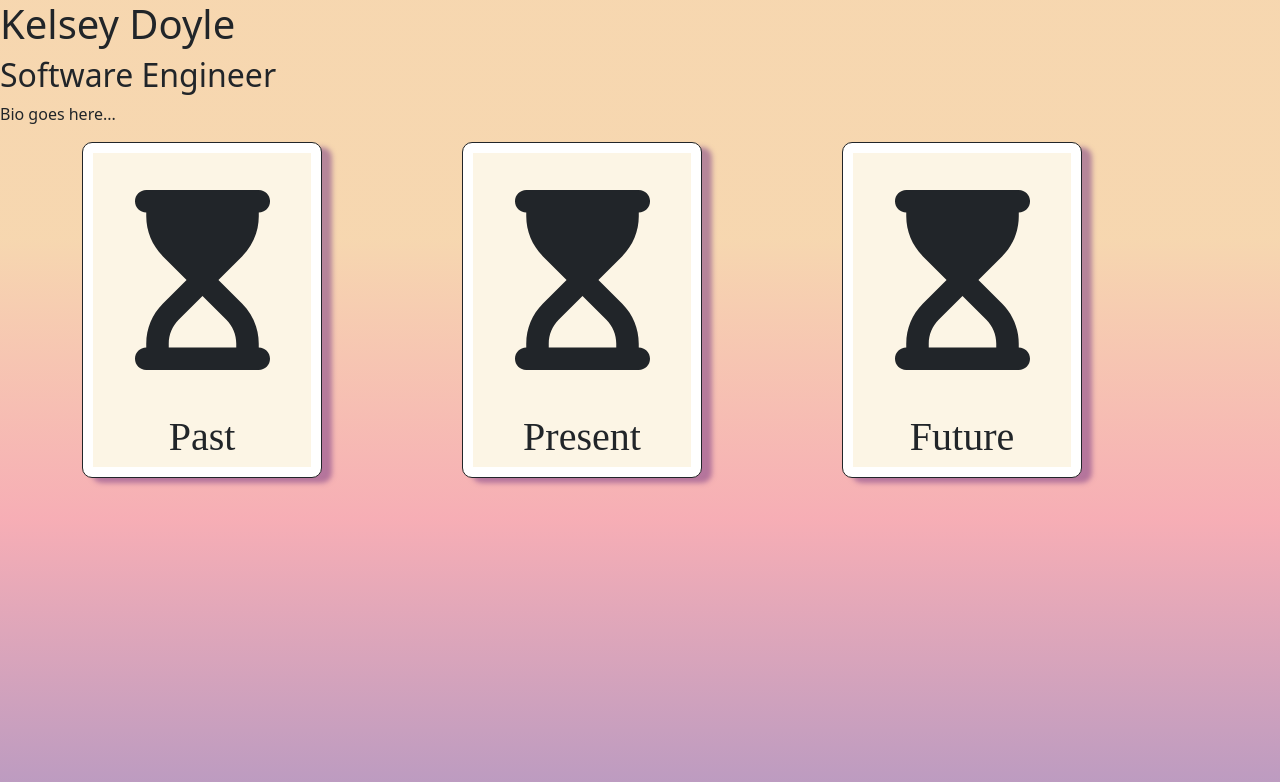
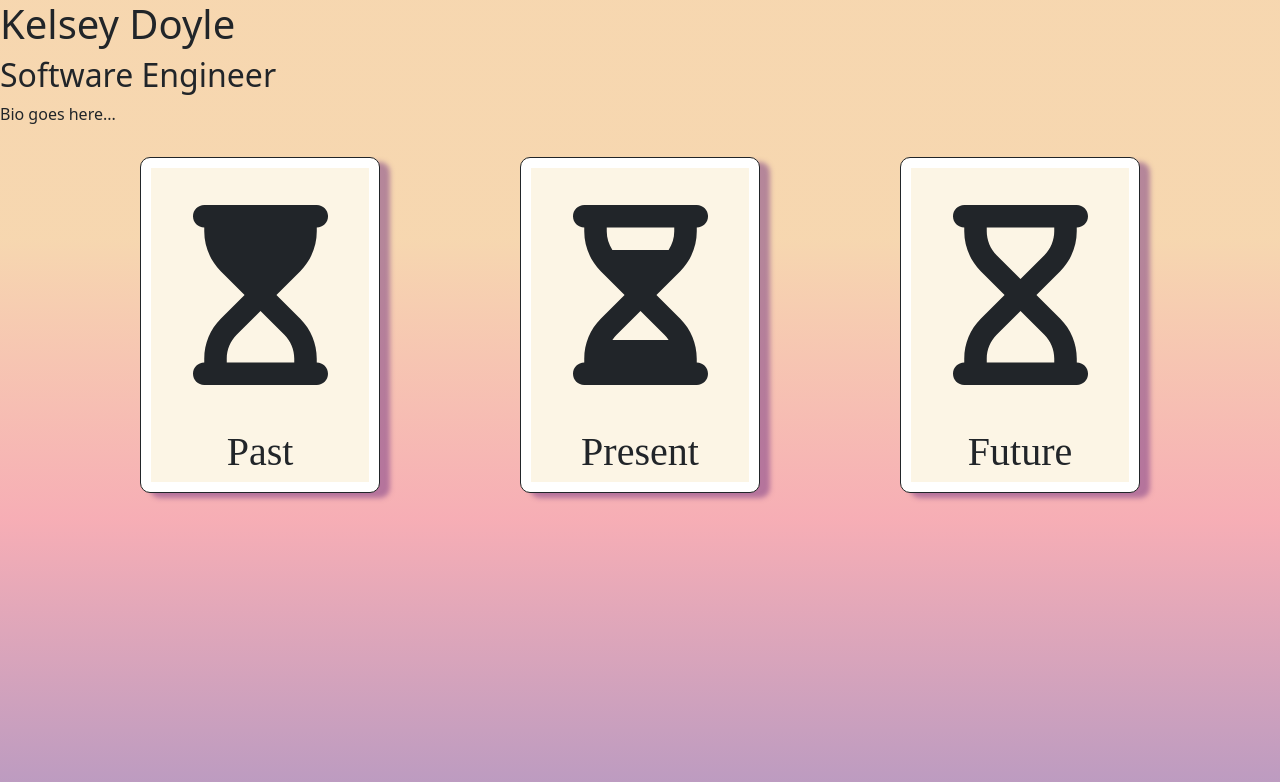
Before and after one commit to kdoyle390/KD-portfolio, a React (Create React App) app: page / in a window 1280 px wide. Shown: the top 782 px of the page. Built offline with nearby package versions, Linux system fonts and the light colour scheme; a web font is replaced by a local one.

Commit message:
passed icons through props. fixed card title font so that it is static

```diff
--- a/src/App.js
+++ b/src/App.js
@@ -1,9 +1,18 @@
 import Card from './Card.js';
-
+import { faHourglassStart } from '@fortawesome/free-solid-svg-icons';
+import { faHourglassHalf } from '@fortawesome/free-solid-svg-icons';
+import { faHourglassEmpty } from '@fortawesome/free-solid-svg-icons';
+import { FontAwesomeIcon } from '@fortawesome/react-fontawesome';
 
 function App() {
 
+
   const timeTitle = ['Past', 'Present', 'Future']
+  const iconList = [];
+
+  iconList.push(<FontAwesomeIcon icon={faHourglassStart} />);
+  iconList.push(<FontAwesomeIcon icon={faHourglassHalf} />);
+  iconList.push(<FontAwesomeIcon icon={faHourglassEmpty} />)
 
   return (
     <div className="App">
@@ -14,14 +23,14 @@ function App() {
       </div>
       <div className="container text-center">
         <div className="row">
-          <div className="col-lg-4 col-md-12">
-            <Card timeTitle={timeTitle[0]} />
+          <div className="col-lg-4 col-md-12 card-container">
+            <Card timeTitle={timeTitle[0]} iconList={iconList[0]} />
           </div>
-          <div className="col-lg-4 col-md-12">
-            <Card timeTitle={timeTitle[1]}/>
+          <div className="col-lg-4 col-md-12 card-container">
+            <Card timeTitle={timeTitle[1]} iconList={iconList[1]}/>
           </div>
-          <div className="col-lg-4 col-md-12">
-            <Card timeTitle={timeTitle[2]}/>
+          <div className="col-lg-4 col-md-12 card-container">
+            <Card timeTitle={timeTitle[2]} iconList={iconList[2]}/>
           </div>
         </div>
       </div>
--- a/src/Card.js
+++ b/src/Card.js
@@ -1,11 +1,11 @@
 import { faHourglassStart } from '@fortawesome/free-solid-svg-icons';
-import { FontAwesomeIcon } from '@fortawesome/react-fontawesome'
+import { FontAwesomeIcon } from '@fortawesome/react-fontawesome';
 
-function Card({timeTitle}) {
+function Card({timeTitle, iconList}) {
     return(
         <div className="tarot-card">
             <p className="fa-icon-styling">
-                <FontAwesomeIcon icon={faHourglassStart} />
+                {iconList}
             </p>
             <h1 className="card-title">{timeTitle}</h1>
         </div>
--- a/src/index.css
+++ b/src/index.css
@@ -18,6 +18,12 @@ code {
     monospace;
 }
 
+.card-container {
+  display: flex;
+  align-items: center;
+  justify-content: center;
+}
+
 
 .tarot-card {
   border-style: solid;
@@ -27,6 +33,7 @@ code {
   border-radius: 10px;
   box-shadow: 10px 5px 5px rgb(115, 54, 132, 0.5), inset 0px 0px 0px 10px white;
   background-color: #FCF5E5;
+  margin: 15px;
 }
 
 .fa-icon-styling {
@@ -36,4 +43,5 @@ code {
 
 .card-title {
   font-family: 'IM Fell English SC', serif;
+  font-size: 40px;
 }
```
